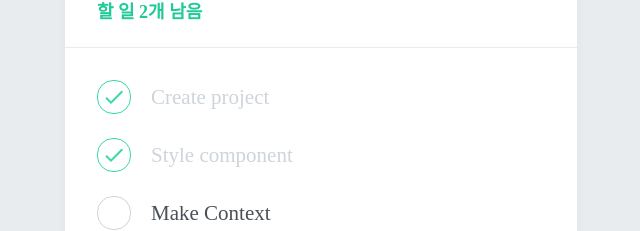
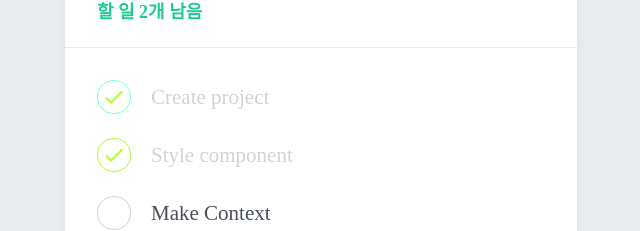
Before and after one commit to pknu-wap/REACT-STUDY, a React (Create React App) app: page / in a window 1280 px wide. Shown: the part 273-504 px from the top of the page, without its empty margins (319-959 px from the left). Built offline with nearby package versions, Linux system fonts and the light colour scheme.

Commit message:
이상한 색상 변경

```diff
--- a/src/components/ToDoItem/styled.js
+++ b/src/components/ToDoItem/styled.js
@@ -25,6 +25,8 @@ const TodoItemBlock = styled.div`
   }
 `;
 
+const color = ["#ffa500", "#fa8072", "#adff2f", "#7fffd4"];
+
 const CheckCircle = styled.div`
   width: 32px;
   height: 32px;
@@ -39,8 +41,8 @@ const CheckCircle = styled.div`
   ${({ done }) =>
     done
       ? css`
-          border: 1px solid #38d9a9;
-          color: #38d9a9;
+          border: 1px solid ${color[Math.floor(Math.random()*4)]} ;
+          color: ${color[Math.floor(Math.random()*4)]} ;
         `
       : css`
           :hover {
```
Also changed, not shown: src/components/TodoList.js (added, +25 -0 lines), 2 other files (tests, documents, lock files or other folders).
